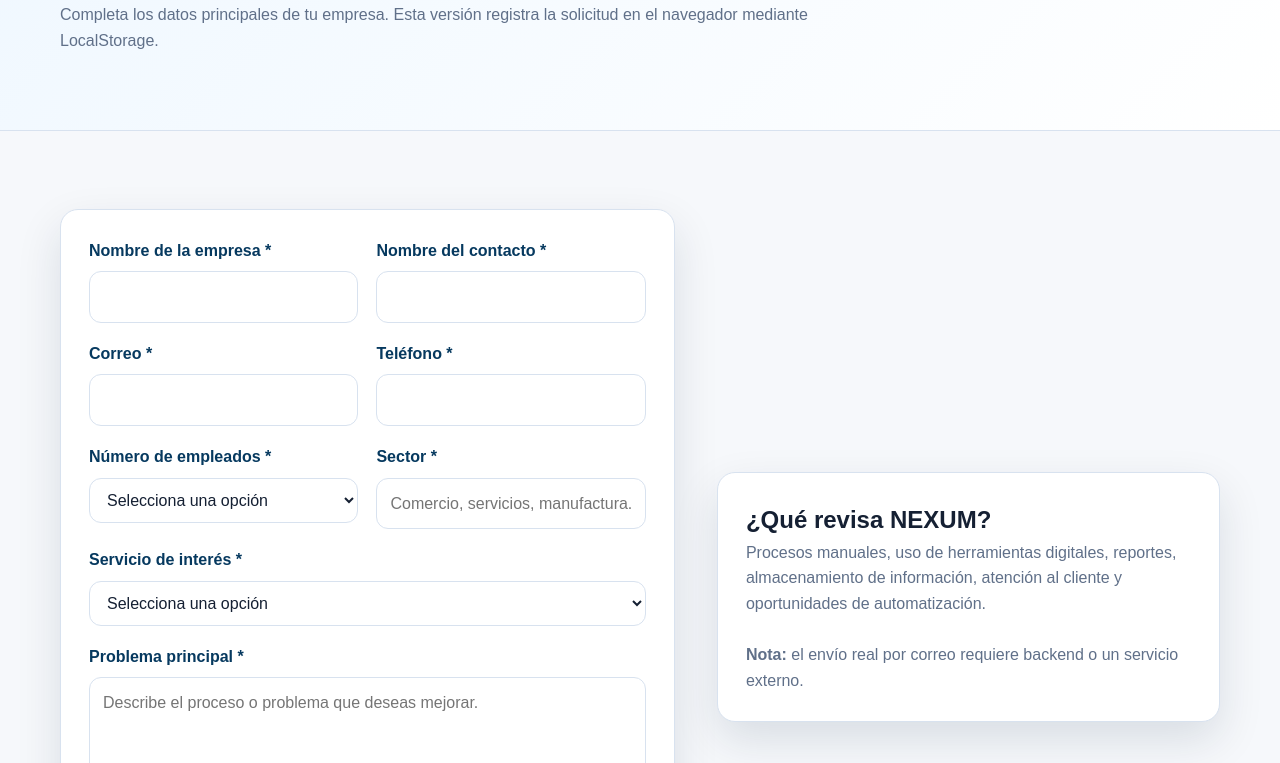
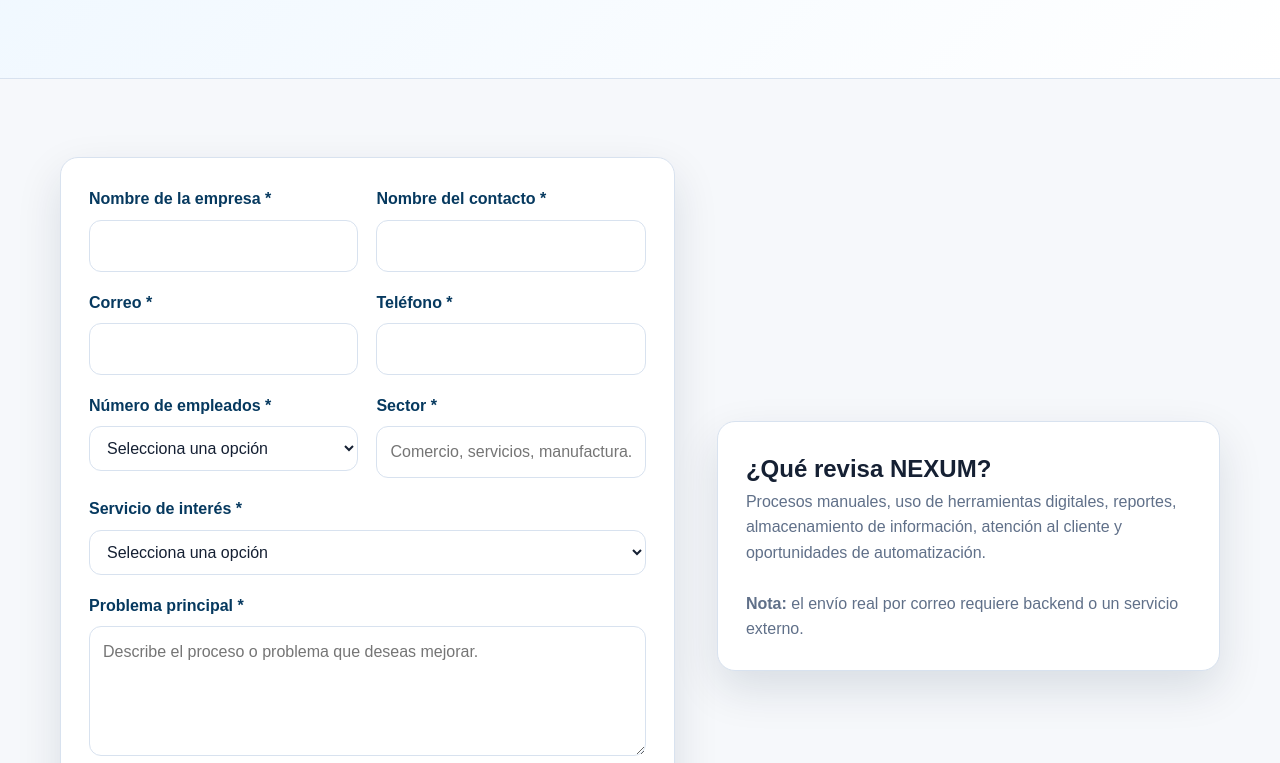
Before and after one commit to nexum929-crypto/nexum, a plain HTML site: page pages/diagnostico.html in a window 1280 px wide. Shown: the part 337-1100 px from the top of the page. Drawn offline with Linux system fonts and the light colour scheme.

Commit message:
Update diagnostico.html

```diff
--- a/pages/diagnostico.html
+++ b/pages/diagnostico.html
@@ -27,7 +27,7 @@
       <div class="container">
         <p class="eyebrow">Captación de prospectos</p>
         <h1>Solicita un diagnóstico digital para tu PyME.</h1>
-        <p>Completa los datos principales de tu empresa. Esta versión registra la solicitud en el navegador mediante LocalStorage.</p>
+
       </div>
     </section>
 
```
